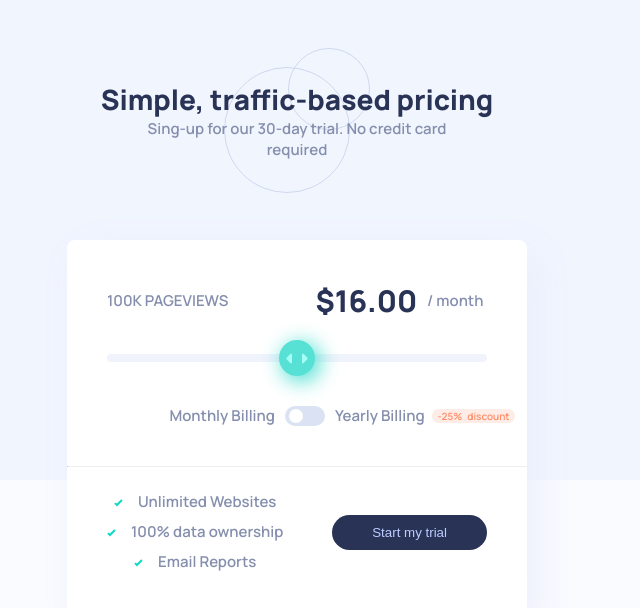
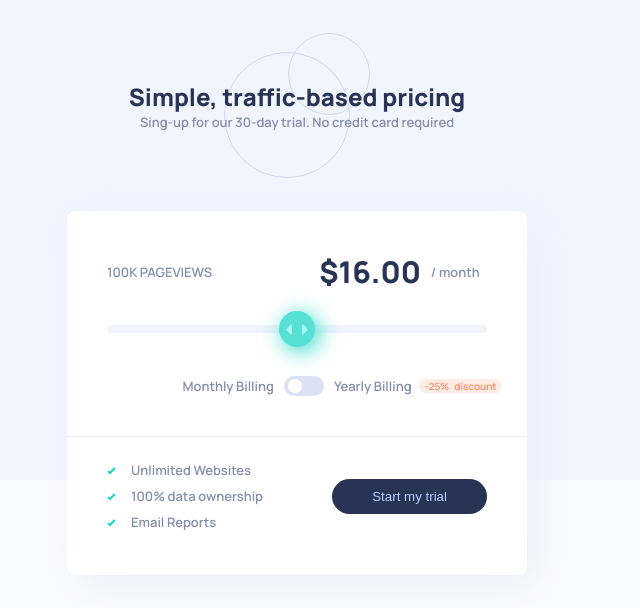
Before and after one commit to AIY7788/interactive-pricing-component-ts, a React (Vite) app: page / in a window 1280 px wide. Shown: the top 608 px of the page, without its empty margins (343-983 px from the left). Built offline with nearby package versions, Linux system fonts and the light colour scheme.

Commit message:
Make it responsive and font size

```diff
--- a/src/index.css
+++ b/src/index.css
@@ -29,7 +29,8 @@
 
   /* ===== Typography ===== */
   --font-family-base: 'Manrope', sans-serif;
-  --font-size-intro: 1.5rem;
+  --font-size-sm: 1.3rem;
+  --font-size-md: 1.5rem;
 
   --font-weight-semibold: 600;
   --font-weight-extrabold: 800;
@@ -68,7 +69,7 @@ body::before {
 }
 
 h1 {
-  font-size: min(2.8rem , 6vw);
+  font-size: min(2.4rem , 6vw);
   font-weight: var(--font-weight-extrabold);
   color: var(--blue-dark);
 }
@@ -79,7 +80,7 @@ h2 {
 
 p, ul, h2 {
   font-weight: var(--font-weight-semibold);
-  font-size: var(--font-size-intro);
+  font-size: var(--font-size-sm);
   color: var(--blue-gray-text);
 }
 
@@ -110,3 +111,9 @@ button {
 button:hover {
   color: var(--white);
 }
+
+@media (min-width: 48rem) {
+  ul {
+    text-align: start;
+  }
+}
```
